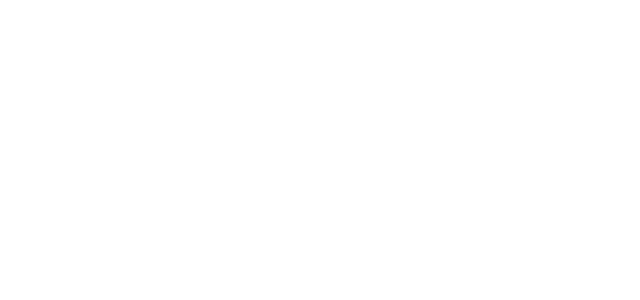
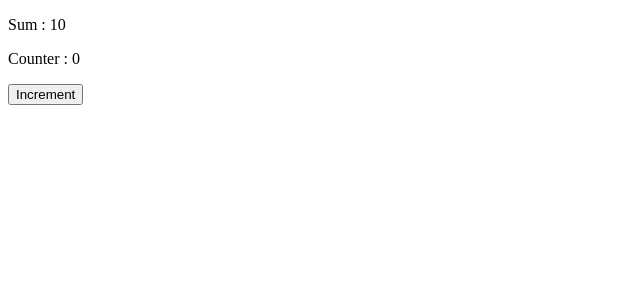
Before and after one commit to Arora-Ajit2023/react-tab, a React (Vite) app: page / in a window 1280 px wide. Shown: the top 300 px of the page, without its empty margins (0-640 px from the left). Built offline with nearby package versions, Linux system fonts and the light colour scheme.

Commit message:
added useMemo hook

```diff
--- /dev/null
+++ b/src/UseMemo/LoopBad.jsx
@@ -0,0 +1,19 @@
+import { useEffect, useMemo, useState } from 'react';
+
+export const LoopBad = () => {
+  const [counter, setCounter] = useState(0);
+  let sum = 0;
+  for (let i = 1; i < 5; i++) {
+    console.log('I: ', i);
+    sum += i;
+  }
+
+  return (
+    <div>
+      <p>Sum : {sum}</p>
+      <p>Counter : {counter}</p>
+
+      <button onClick={() => setCounter((val) => val + 1)}>Increment</button>
+    </div>
+  );
+};
--- /dev/null
+++ b/src/UseMemo/LoopGood.jsx
@@ -0,0 +1,25 @@
+import { useEffect, useMemo, useState } from 'react';
+
+export const LoopsGood = () => {
+  const [counter, setCounter] = useState(0);
+
+  const result = useMemo(() => {
+    let sum = 0;
+    for (let i = 1; i < 5; i++) {
+      console.log('I: ', i);
+      sum += i;
+    }
+    return sum;
+  }, []);
+
+  console.log('Re-render: ', result);
+
+  return (
+    <div>
+      <p>Sum : {result}</p>
+      <p>Counter : {counter}</p>
+
+      <button onClick={() => setCounter((val) => val + 1)}>Increment</button>
+    </div>
+  );
+};
```
Also changed, not shown: src/main.jsx (+4 -4 lines).
